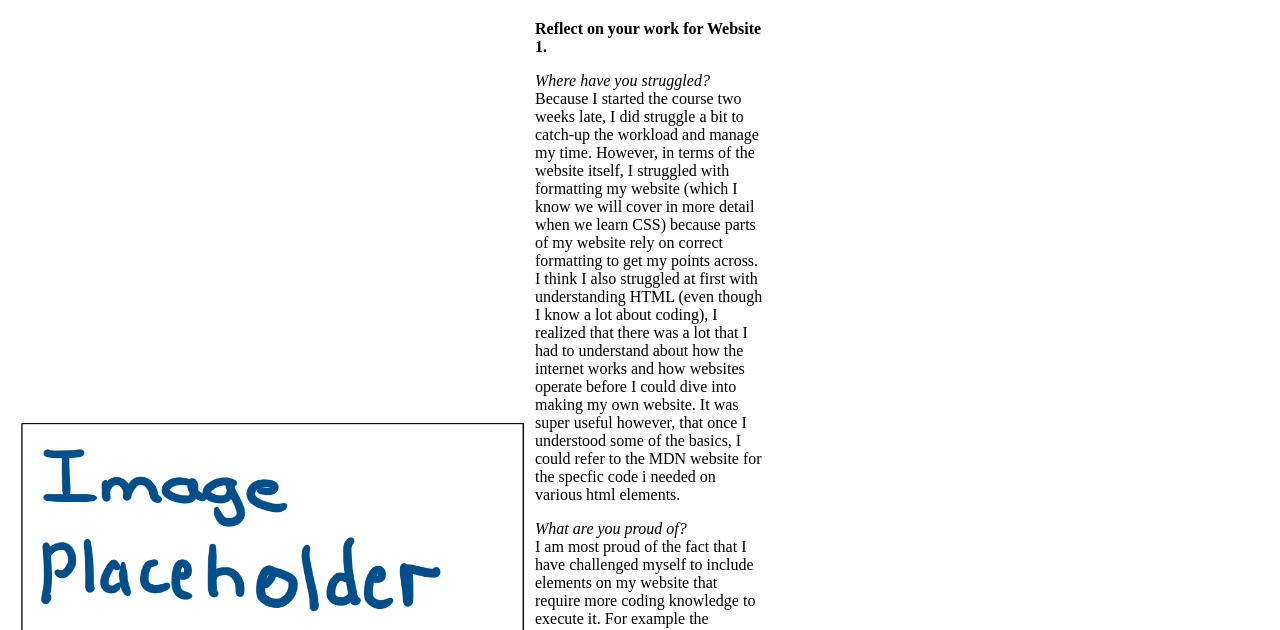
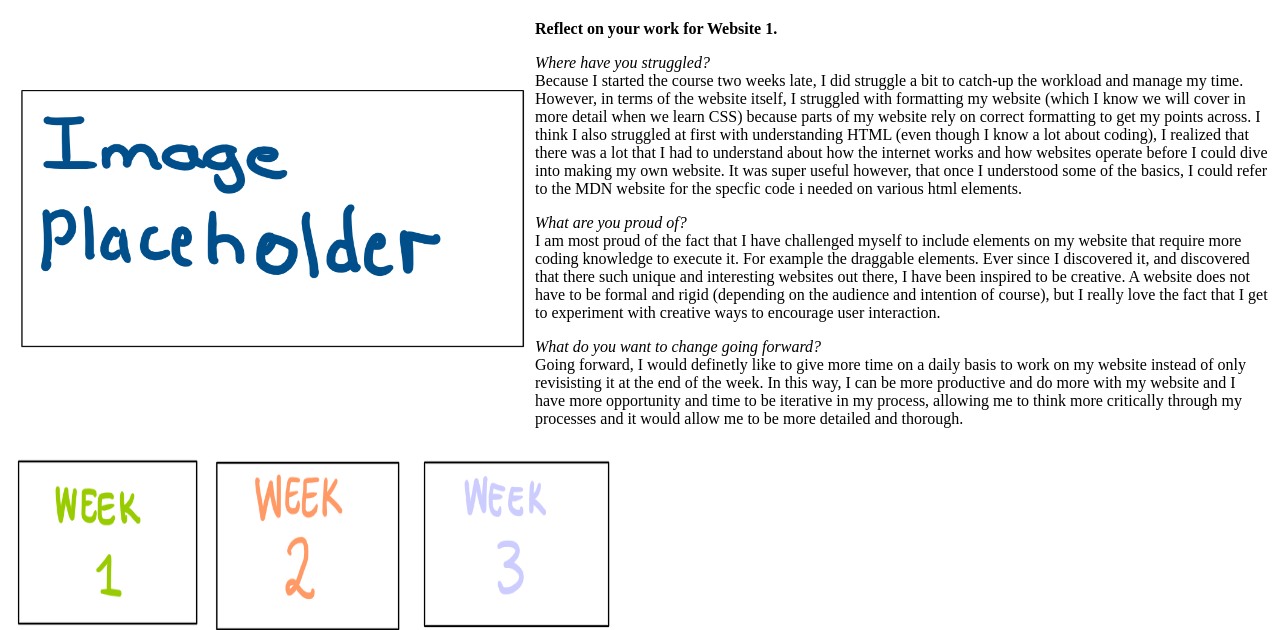
Before and after one commit to Wits-Digital-Arts-Interactive-Media/WSOA3028A_2431951, a plain HTML site: page Blog Folder/Week4.html in a window 1280 px wide. Shown: the part 157-787 px from the top of the page. Drawn offline with Linux system fonts and the light colour scheme.

Commit message:
fixing portfolio structure lol

```diff
--- a/Blog Folder/Week4.html
+++ b/Blog Folder/Week4.html
@@ -37,7 +37,7 @@
     <article>
 
         <h2>WEEK 4</h2>
-        <table style = "width:60%">
+        <table style = "width:100%">
             <tr>
                 <td>  <img src="../Website_Pictures/placeholder.png" alt="RANDOM" width="520" height="320"/> </td>
                 <td><strong>Reflect on your work for Website 1.</strong>
```
Also changed, not shown: Portfolio Folder/Portfolio.html (added).
